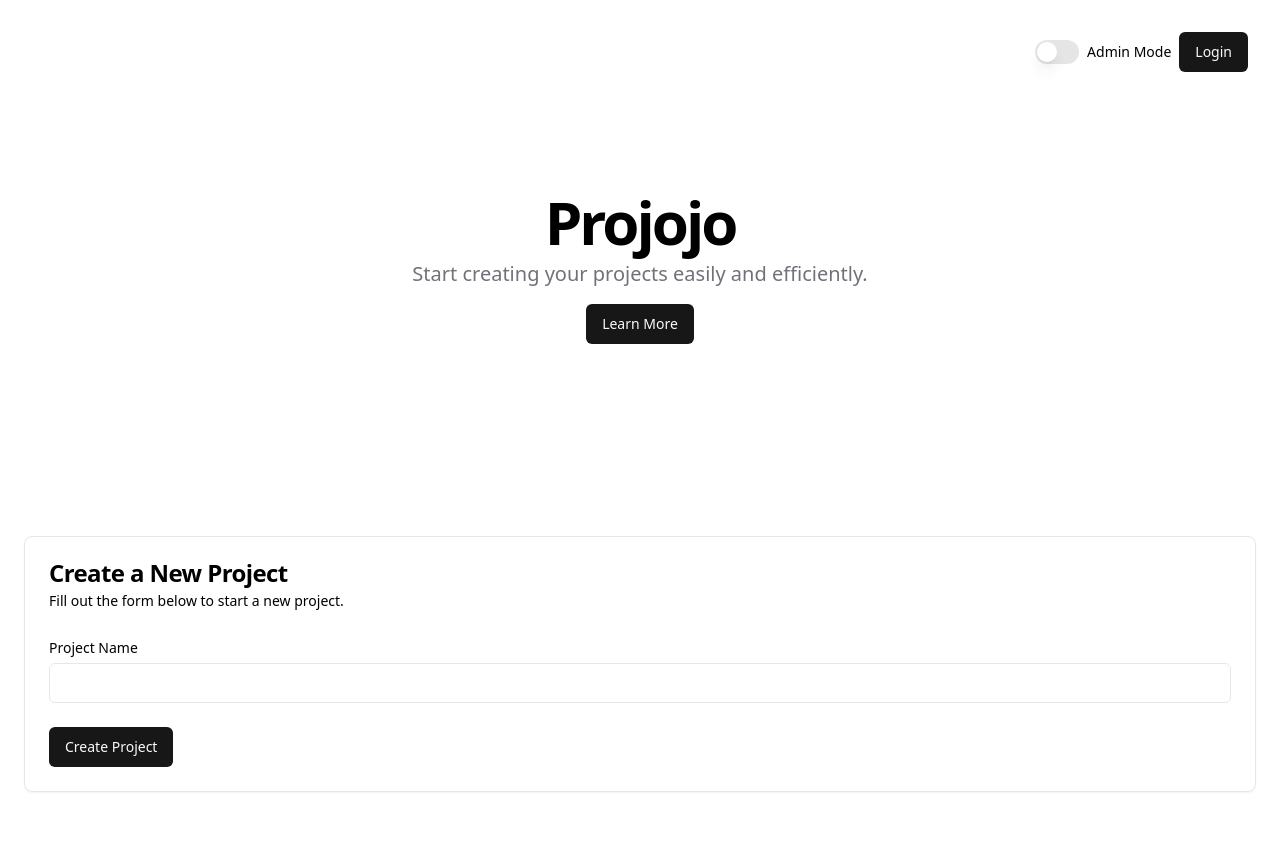
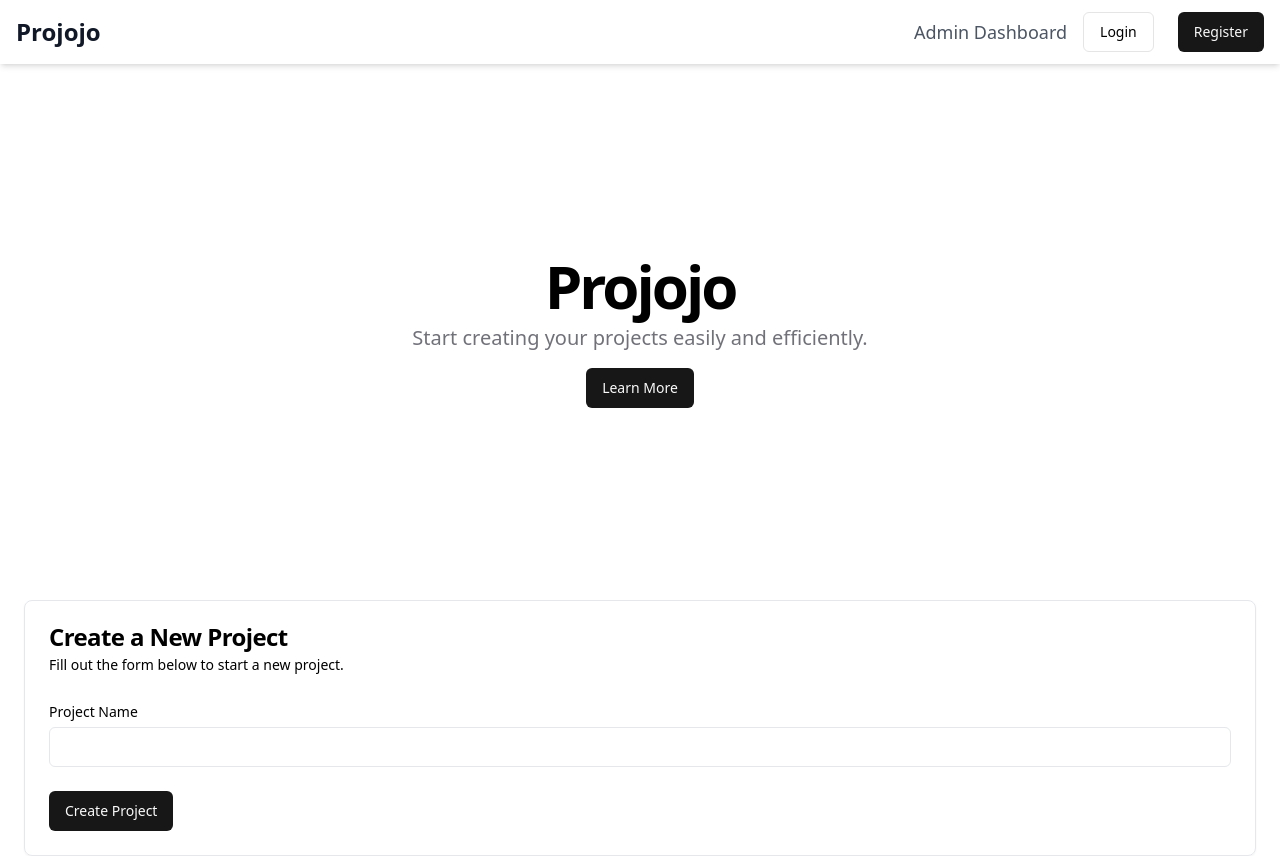
Before and after one commit to HAN-AIM-CMD-WG/ngi-projectportal-front-end, a React (Vite) app in the folder portal/: page / in a window 1280 px wide. Before the commit the page ends 800 px from the top, so only its background shows below. Built offline with nearby package versions, Linux system fonts and the light colour scheme.

Commit message:
Design aanpassingen

```diff
--- a/portal/package.json
+++ b/portal/package.json
@@ -15,11 +15,13 @@
     "@radix-ui/react-select": "^2.0.0",
     "@radix-ui/react-slot": "^1.0.2",
     "@radix-ui/react-switch": "^1.0.3",
+    "@reduxjs/toolkit": "^1.9.7",
     "class-variance-authority": "^0.7.0",
     "clsx": "^2.0.0",
     "lucide-react": "^0.293.0",
     "react": "^18.2.0",
     "react-dom": "^18.2.0",
+    "react-redux": "^8.1.3",
     "react-router-dom": "^6.20.0",
     "tailwind-merge": "^2.0.0",
     "tailwindcss-animate": "^1.0.7"
--- a/portal/src/App.tsx
+++ b/portal/src/App.tsx
@@ -3,6 +3,7 @@ import { Landing } from './components/component/landing';
 import { AdminDashboard } from './components/component/admin-dashboard';
 import { Login } from './components/component/login';
 import { Register } from './components/component/register';
+import { NotFound } from './components/component/not-found';
 
 const App = () => {
   return (
@@ -12,6 +13,7 @@ const App = () => {
         <Route path="/admin" element={<AdminDashboard />} />
         <Route path="/login" element={<Login />} />
         <Route path="/register" element={<Register />} />
+        <Route path="*" element={<NotFound />} />
       </Routes>
     </Router>
   );
--- a/portal/src/components/component/landing.tsx
+++ b/portal/src/components/component/landing.tsx
@@ -1,23 +1,13 @@
 import { Button } from "@/components/ui/button"
-import { Label } from "@/components/ui/label"
-import { Switch } from "../ui/switch"
 import { Project } from "./project"
-import { useState } from "react"
-import { Link } from "react-router-dom"
+import { Navbar } from "./navbar"
 
 export function Landing() {
-  const [adminMode, setAdminMode] = useState(false);
 
   return (
     <div key="1">
+      <Navbar />
       <section className="w-full py-12 md:py-24 lg:py-32 xl:py-48 relative">
-        <div className="absolute right-0 top-0 mr-4 mt-4 md:mr-8 md:mt-8">
-          <div className="flex items-center space-x-2">
-           <Switch id="admin-mode" checked={adminMode} onCheckedChange={setAdminMode} />
-           <Label htmlFor="admin-mode">Admin Mode</Label>
-           {adminMode ? <Link to="/admin" className="btn btn-default"><Button>Admin Dashboard</Button> </Link> : <Link to="/login" className="btn btn-default"><Button>Login</Button> </Link>}
-          </div>
-        </div>
         <div className="container px-4 md:px-6">
           <div className="flex flex-col items-center space-y-4 text-center">
             <div className="space-y-2">
@@ -36,7 +26,7 @@ export function Landing() {
       </section>
       <section className="w-full">
         <div className="container px-4 md:px-6">
-          {adminMode ? "" : <Project />}
+          <Project />
         </div>
       </section>
     </div>
--- /dev/null
+++ b/portal/src/components/component/navbar.tsx
@@ -0,0 +1,25 @@
+import { Link } from "react-router-dom"
+import { Button } from "@/components/ui/button"
+
+export function Navbar() {
+  return (
+    <header className="flex justify-between items-center h-16 px-4 bg-white dark:bg-gray-800 shadow-md">
+      <Link className="text-2xl font-semibold text-gray-900 dark:text-gray-200" to="#">
+        Projojo
+      </Link>
+      <div className="flex items-center gap-4">
+        <Link className="text-lg text-gray-600 dark:text-gray-400 hover:underline" to="admin">
+          Admin Dashboard
+        </Link>
+        <Link to="/login">
+        <Button className="mr-2" variant="outline">
+          Login
+        </Button>
+        </Link>
+        <Link to="/register">
+        <Button>Register</Button>
+        </Link>
+      </div>
+    </header>
+  )
+}
--- /dev/null
+++ b/portal/src/components/component/not-found.tsx
@@ -0,0 +1,22 @@
+import { Link } from "react-router-dom"
+
+export function NotFound() {
+  return (
+    <section className="min-h-screen flex items-center justify-center bg-gray-100 dark:bg-gray-800">
+      <div className="container flex flex-col items-center justify-center px-4 sm:px-6 lg:px-8">
+        <div className="mx-auto">
+          <h1 className="text-6xl font-bold text-gray-900 dark:text-white">404</h1>
+          <p className="text-xl mt-4 text-gray-600 dark:text-gray-300">
+            Oops! The page you're looking for does not exist.
+          </p>
+          <Link
+            className="mt-8 inline-flex items-center justify-center rounded-md bg-gray-900 px-5 py-3 text-sm font-medium text-gray-50 shadow transition-colors hover:bg-gray-900/90 focus-visible:outline-none focus-visible:ring-2 focus-visible:ring-gray-950 disabled:pointer-events-none disabled:opacity-50 dark:bg-gray-50 dark:text-gray-900 dark:hover:bg-gray-50/90 dark:focus-visible:ring-gray-300"
+            to="/"
+          >
+            Go back home
+          </Link>
+        </div>
+      </div>
+    </section>
+  )
+}
--- /dev/null
+++ b/portal/src/components/ui/alert.tsx
@@ -0,0 +1,59 @@
+import * as React from "react"
+import { cva, type VariantProps } from "class-variance-authority"
+
+import { cn } from "@/lib/utils"
+
+const alertVariants = cva(
+  "relative w-full rounded-lg border border-neutral-200 p-4 [&>svg~*]:pl-7 [&>svg+div]:translate-y-[-3px] [&>svg]:absolute [&>svg]:left-4 [&>svg]:top-4 [&>svg]:text-neutral-950 dark:border-neutral-800 dark:[&>svg]:text-neutral-50",
+  {
+    variants: {
+      variant: {
+        default: "bg-white text-neutral-950 dark:bg-neutral-950 dark:text-neutral-50",
+        destructive:
+          "border-red-500/50 text-red-500 dark:border-red-500 [&>svg]:text-red-500 dark:border-red-900/50 dark:text-red-900 dark:dark:border-red-900 dark:[&>svg]:text-red-900",
+      },
+    },
+    defaultVariants: {
+      variant: "default",
+    },
+  }
+)
+
+const Alert = React.forwardRef<
+  HTMLDivElement,
+  React.HTMLAttributes<HTMLDivElement> & VariantProps<typeof alertVariants>
+>(({ className, variant, ...props }, ref) => (
+  <div
+    ref={ref}
+    role="alert"
+    className={cn(alertVariants({ variant }), className)}
+    {...props}
+  />
+))
+Alert.displayName = "Alert"
+
+const AlertTitle = React.forwardRef<
+  HTMLParagraphElement,
+  React.HTMLAttributes<HTMLHeadingElement>
+>(({ className, ...props }, ref) => (
+  <h5
+    ref={ref}
+    className={cn("mb-1 font-medium leading-none tracking-tight", className)}
+    {...props}
+  />
+))
+AlertTitle.displayName = "AlertTitle"
+
+const AlertDescription = React.forwardRef<
+  HTMLParagraphElement,
+  React.HTMLAttributes<HTMLParagraphElement>
+>(({ className, ...props }, ref) => (
+  <div
+    ref={ref}
+    className={cn("text-sm [&_p]:leading-relaxed", className)}
+    {...props}
+  />
+))
+AlertDescription.displayName = "AlertDescription"
+
+export { Alert, AlertTitle, AlertDescription }
```
Also changed, not shown: portal/src/components/component/project.tsx (+7 -6 lines), portal/src/app/store.ts (added), 1 other file (tests, documents, lock files or other folders).
